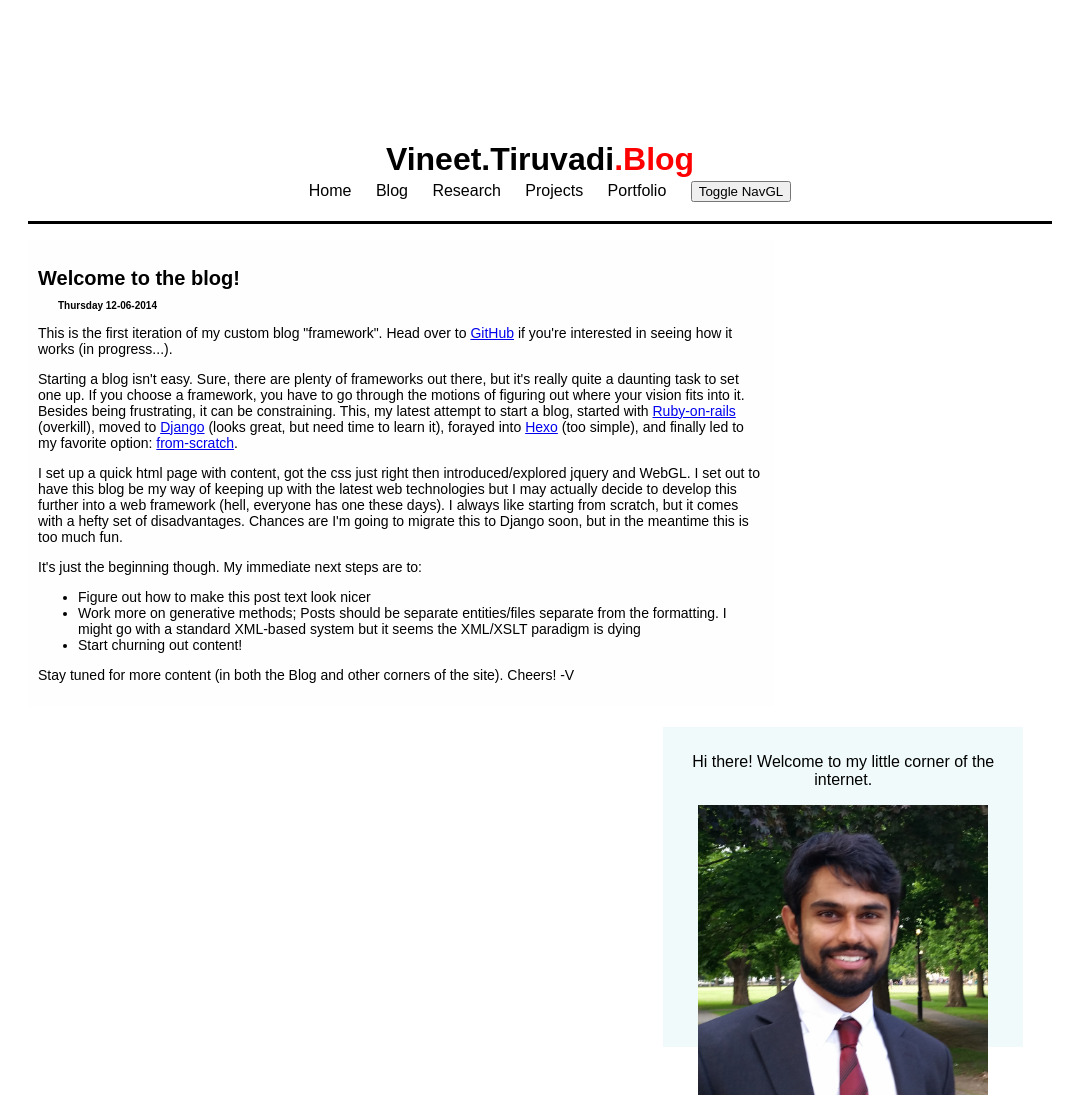
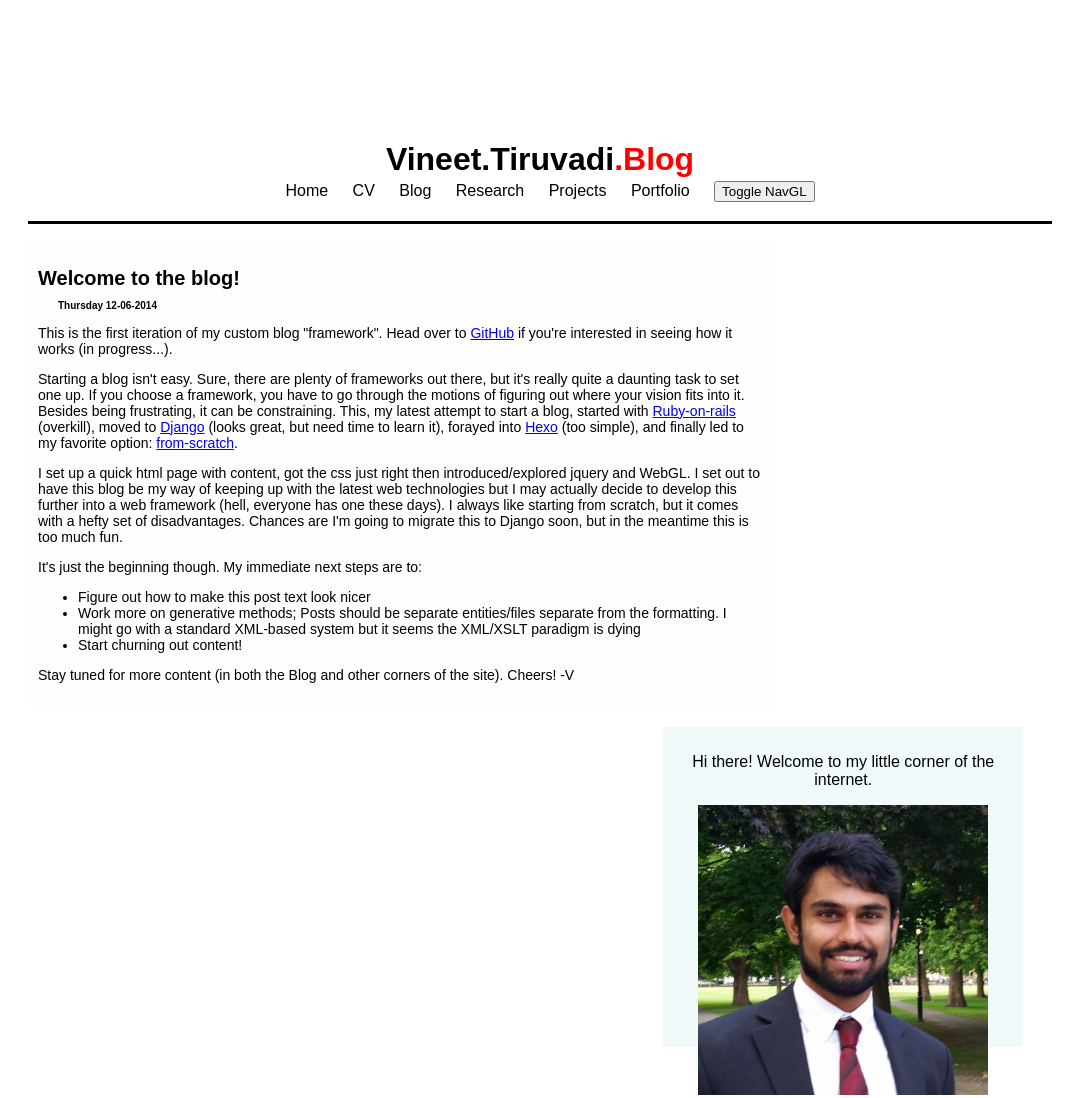
Before and after one commit to virati/vineet_tiruvadi_blog, a plain HTML site: page index.html in a window 1280 px wide. Shown: the whole page, without its empty margins (0-1087 px from the left). Drawn offline with nearby package versions, Linux system fonts and the light colour scheme.

Commit message:
minor content change

```diff
--- a/index.html
+++ b/index.html
@@ -67,6 +67,7 @@
 			<div id="navigation">
 				<ul class="menu">
 					<li><a class="menu">Home</a></li>
+					<li><a class="menu">CV</a></li>
 					<li><a class="menu">Blog</a></li>
 					<li><a class="menu">Research</a></li>
 					<li><a class="menu">Projects</a></li>
```
